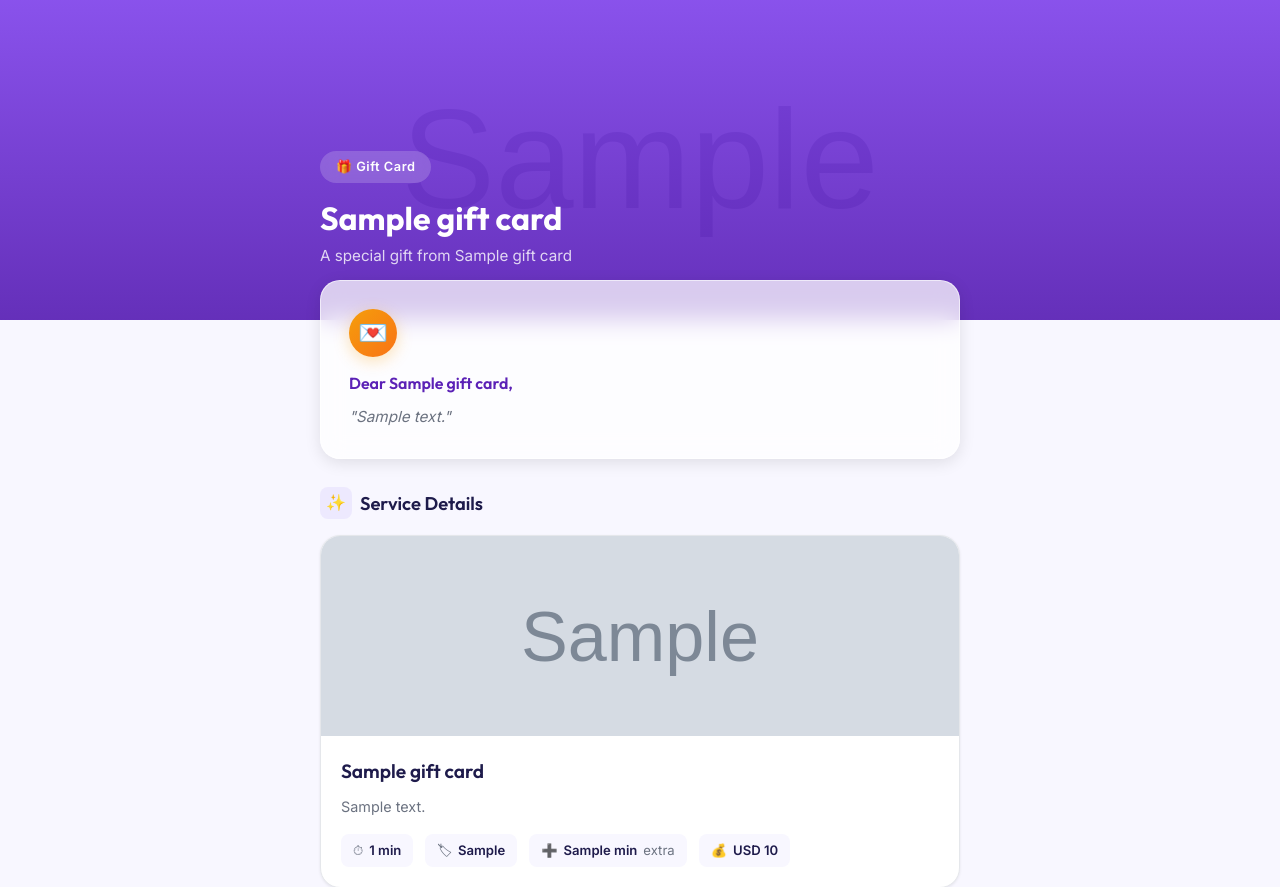
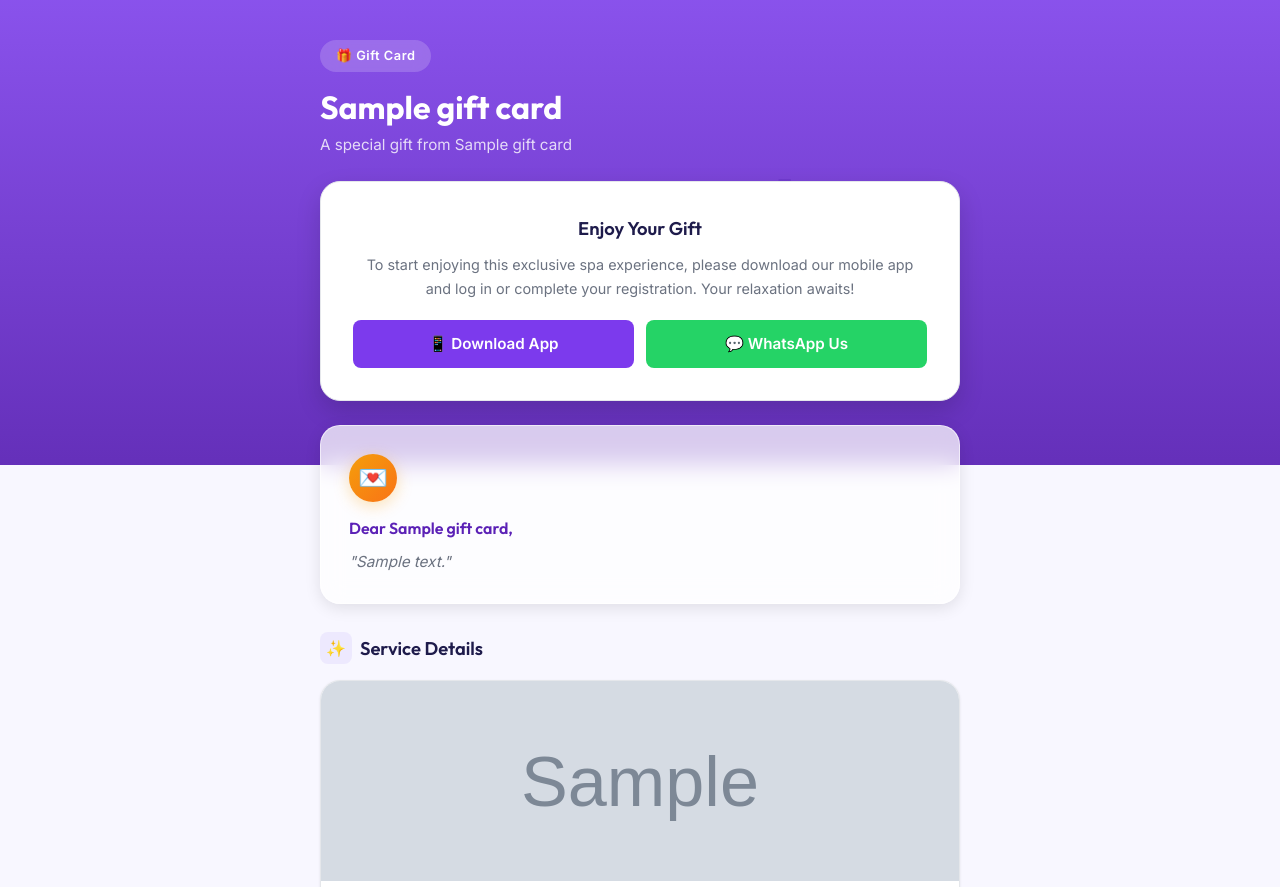
Before and after one commit to vraxaserver/ush_api_backend, a Django app: template templates/gift_cards/public.html in a window 1280 px wide. Shown: the part 76-963 px from the top of the page. Run offline with Django 4.2, Linux system fonts and the light colour scheme; the template is opened without the code that fills it: most values are stand-ins (such as "Sample title", 1, 10 or a date in 2020); grey boxes marked "Sample" are stand-in pictures.

Commit message:
Added download link and whatsapp link in public page

```diff
--- a/templates/gift_cards/public.html
+++ b/templates/gift_cards/public.html
@@ -287,6 +287,60 @@ max-width: 400px;
 margin: 0 auto;
 }
 
+/* ===== APP DOWNLOAD & CONTACT ===== */
+.gc-app-download {
+background: var(--surface);
+border-radius: var(--radius-lg);
+padding: 24px;
+box-shadow: var(--shadow-sm);
+border: 1px solid var(--border);
+text-align: center;
+margin-top: 16px;
+}
+
+.gc-app-download__title {
+font-family: var(--font-heading);
+font-weight: 600;
+font-size: 1.15rem;
+margin-bottom: 10px;
+}
+
+.gc-app-download__text {
+color: var(--text-secondary);
+font-size: 0.9rem;
+line-height: 1.6;
+margin-bottom: 20px;
+}
+
+.gc-app-download__links {
+display: flex;
+gap: 12px;
+}
+
+.gc-app-btn {
+display: inline-flex;
+align-items: center;
+justify-content: center;
+gap: 8px;
+padding: 12px 20px;
+border-radius: 8px; /* Safe default */
+font-weight: 600;
+font-size: 0.95rem;
+text-decoration: none !important;
+transition: all 0.2s ease;
+flex: 1;
+}
+
+.gc-app-btn--primary {
+background: var(--primary, #5b21b6);
+color: #ffffff !important;
+}
+
+.gc-app-btn--whatsapp {
+background: #25D366;
+color: #ffffff !important;
+}
+
 /* ===== RESPONSIVE ===== */
 @media (max-width: 480px) {
 .gc-hero { min-height: 260px; }
@@ -295,6 +349,8 @@ margin: 0 auto;
 .gc-service__image, .gc-service__image-placeholder { height: 160px; }
 .gc-service__meta { gap: 8px; }
 .gc-service__meta-item { padding: 5px 10px; font-size: 0.78rem; }
+.gc-app-btn { padding: 10px 14px; font-size: 0.85rem; }
+.gc-app-download__links { flex-direction: column; gap: 10px; }
 }
 {% endblock %}
 
@@ -317,10 +373,29 @@ margin: 0 auto;
         style="background-image: url('{{ gift_card.service_image }}')" {% endif %}>
     </div>
     <div class="gc-hero__content">
-        <div class="container">
-            <div class="gc-hero__badge">🎁 Gift Card</div>
-            <h1 class="gc-hero__title">{{ gift_card.service_name }}</h1>
-            <p class="gc-hero__subtitle">A special gift from {{ gift_card.sender_name }}</p>
+        <div class="container" style="display: flex; flex-direction: column; gap: 1.5rem;">
+            <div style="padding-bottom: 0;">
+                <div class="gc-hero__badge">🎁 Gift Card</div>
+                <h1 class="gc-hero__title">{{ gift_card.service_name }}</h1>
+                <p class="gc-hero__subtitle" style="padding-bottom: 0;">A special gift from {{ gift_card.sender_name }}</p>
+            </div>
+
+            <div style="width: 100%; z-index: 10; margin-bottom: 2rem;">
+                <div class="gc-app-download" style="margin-top: 0; text-align: center; background: var(--surface); color: var(--text); padding: 32px; border-radius: var(--radius-lg); box-shadow: 0 10px 25px rgba(0,0,0,0.15);">
+                    <h3 class="gc-app-download__title" style="color: var(--text);">Enjoy Your Gift</h3>
+                    <p class="gc-app-download__text">
+                        To start enjoying this exclusive spa experience, please download our mobile app and log in or complete your registration. Your relaxation awaits!
+                    </p>
+                    <div class="gc-app-download__links" style="justify-content: center;">
+                        <a href="#" class="gc-app-btn gc-app-btn--primary">
+                            📱 Download App
+                        </a>
+                        <a href="https://wa.me/" target="_blank" rel="noopener noreferrer" class="gc-app-btn gc-app-btn--whatsapp">
+                            💬 WhatsApp Us
+                        </a>
+                    </div>
+                </div>
+            </div>
         </div>
     </div>
 </section>
```
